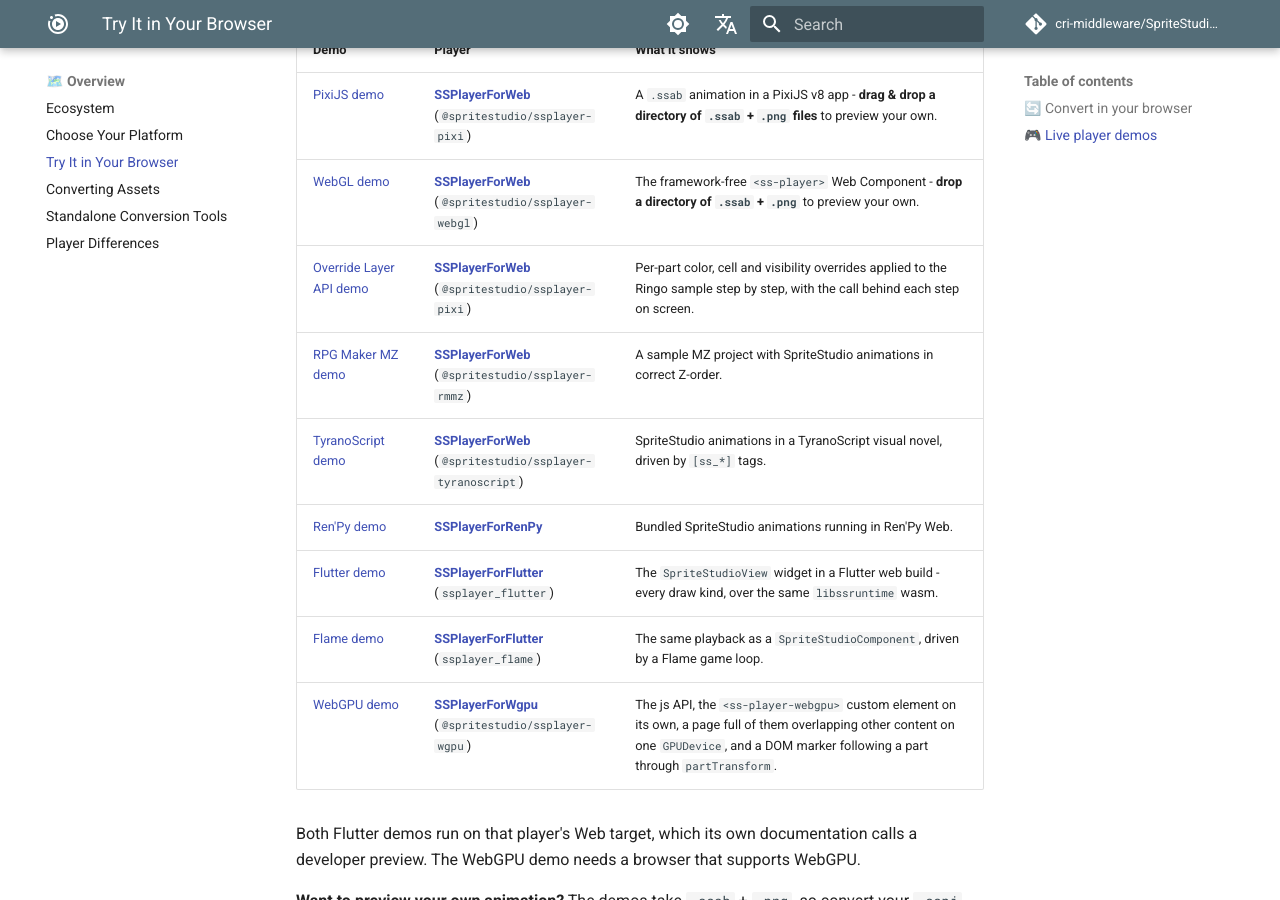
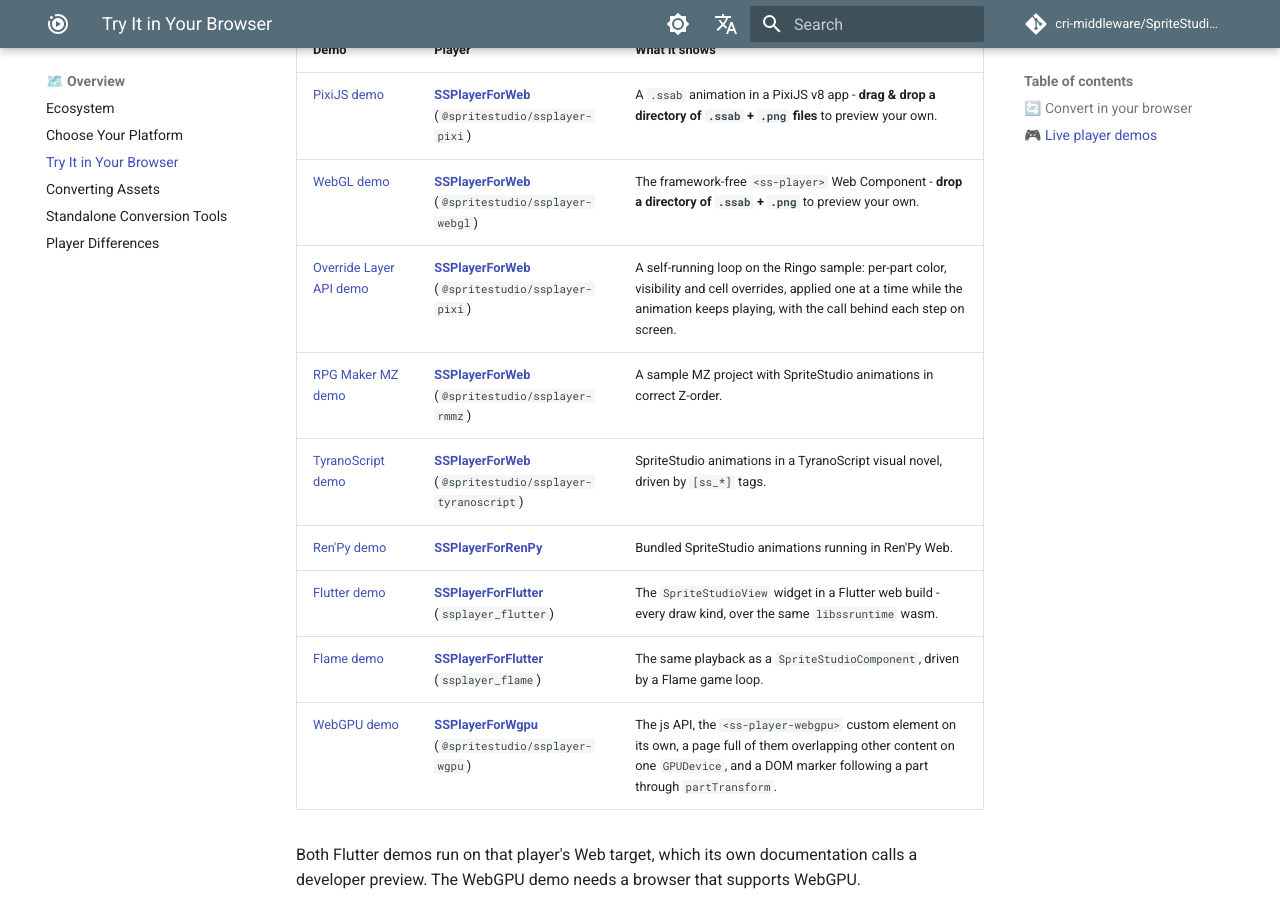
Before and after one commit to cri-middleware/SpriteStudio-Docs, an MkDocs documentation site: the page built from docs/en/overview/try-it.md, in a window 1280 px wide and 900 px high, scrolled down 640 px. Built offline with MkDocs 1.6.1 and Material for MkDocs 9.7.7, drawn with Linux system fonts in a browser that asks for light colours; comment, search, counter and statistics services are not loaded.

Commit message:
docs: both try-it rows say what the Override Layer API demo does
The Japanese row called the demo self-running (自走デモ); the English
row said only that the overrides are applied step by step. Both listed
them as color, cell, visibility, and 順に適用 read as if they added up.
SSPlayerForWeb's examples/override-example (src/main.ts on main) plays
Ringo's "run" animation and, with no input, loops forever through
color, then visibility, then cell, clearing every override before the
next, with the step and the call behind it on screen. Say that in both
languages, in the order SSPlayerForWeb's own part-overrides page uses.

```diff
--- a/docs/en/overview/try-it.md
+++ b/docs/en/overview/try-it.md
@@ -21,7 +21,7 @@ alternatives), see [Converting with a Standalone Tool](./convert-with-a-standalo
 |---|---|---|
 | [PixiJS demo](https://cri-middleware.github.io/SSPlayerForWeb/examples/pixi/) | **[SSPlayerForWeb](../players/web.md)** (`@spritestudio/ssplayer-pixi`) | A `.ssab` animation in a PixiJS v8 app - **drag & drop a directory of `.ssab` + `.png` files** to preview your own. |
 | [WebGL demo](https://cri-middleware.github.io/SSPlayerForWeb/examples/webgl/) | **[SSPlayerForWeb](../players/web.md)** (`@spritestudio/ssplayer-webgl`) | The framework-free `<ss-player>` Web Component - **drop a directory of `.ssab` + `.png`** to preview your own. |
-| [Override Layer API demo](https://cri-middleware.github.io/SSPlayerForWeb/examples/override/) | **[SSPlayerForWeb](../players/web.md)** (`@spritestudio/ssplayer-pixi`) | Per-part color, cell and visibility overrides applied to the Ringo sample step by step, with the call behind each step on screen. |
+| [Override Layer API demo](https://cri-middleware.github.io/SSPlayerForWeb/examples/override/) | **[SSPlayerForWeb](../players/web.md)** (`@spritestudio/ssplayer-pixi`) | A self-running loop on the Ringo sample: per-part color, visibility and cell overrides, applied one at a time while the animation keeps playing, with the call behind each step on screen. |
 | [RPG Maker MZ demo](https://cri-middleware.github.io/SSPlayerForWeb/examples/rmmz/) | **[SSPlayerForWeb](../players/web.md)** (`@spritestudio/ssplayer-rmmz`) | A sample MZ project with SpriteStudio animations in correct Z-order. |
 | [TyranoScript demo](https://cri-middleware.github.io/SSPlayerForWeb/examples/tyranoscript/) | **[SSPlayerForWeb](../players/web.md)** (`@spritestudio/ssplayer-tyranoscript`) | SpriteStudio animations in a TyranoScript visual novel, driven by `[ss_*]` tags. |
 | [Ren'Py demo](https://cri-middleware.github.io/SSPlayerForRenPy/demo/) | **[SSPlayerForRenPy](../players/renpy.md)** | Bundled SpriteStudio animations running in Ren'Py Web. |
```
Also changed, not shown: docs/ja/overview/try-it.md (+1 -1 lines).
